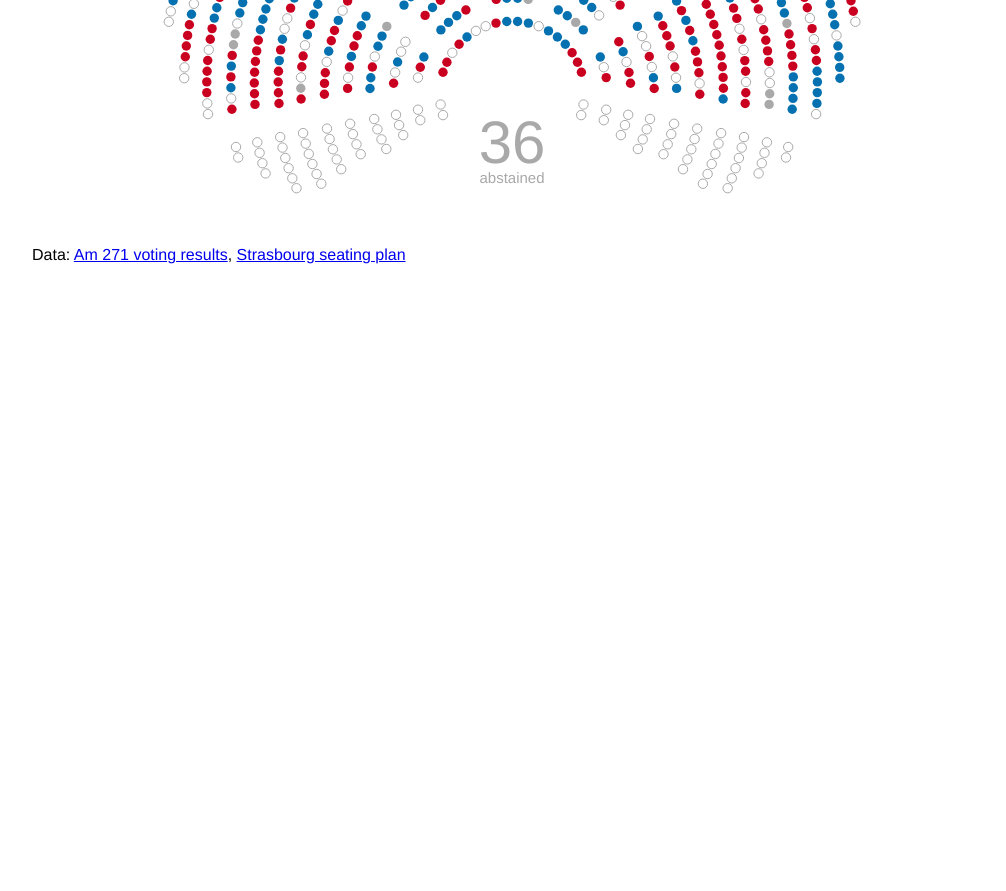
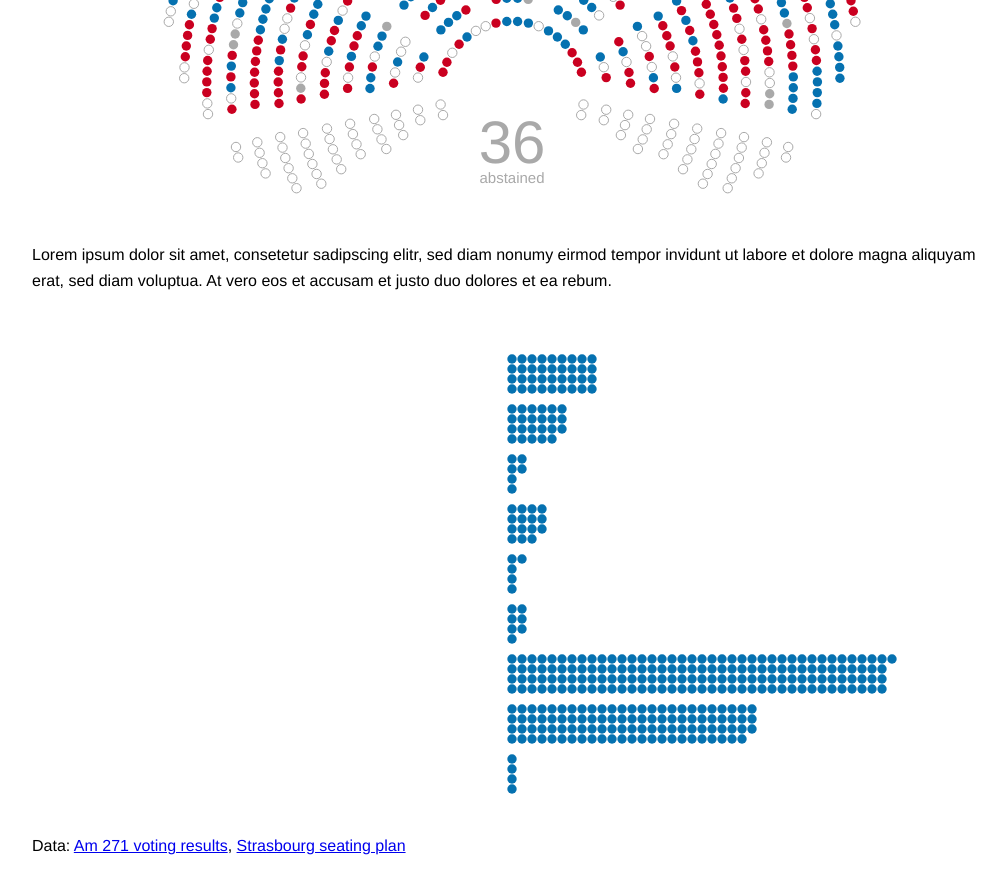
Before and after one commit to stekhn/eu-parliament-votes, a website built with webpack: page src/index.html in a window 1280 px wide. Shown: the part 547-1438 px from the top of the page, without its empty margins (128-1134 px from the left). Before the commit the page ends 847 px from the top, so only its background shows below. Built offline with nearby package versions, Linux system fonts and the light colour scheme.

Commit message:
Add dotted bar chart

```diff
--- a/src/index.html
+++ b/src/index.html
@@ -13,7 +13,11 @@
         <p>It's a dark day for the freedom of the internet. The EU parliament has passed the controversial copyright directive, including Article 13 (“upload filters”) and  Article 11 (“link tax”). MEPs refused to even consider amendments. The results of the final vote: 348 in favor, 274 against.</p>
       </header>
       <section class="hemicycle">
-        <aside class="tooltip"></aside>
+        <aside class="hemicycle-tooltip"></aside>
+      </section>
+      <p>Lorem ipsum dolor sit amet, consetetur sadipscing elitr, sed diam nonumy eirmod tempor invidunt ut labore et dolore magna aliquyam erat, sed diam voluptua. At vero eos et accusam et justo duo dolores et ea rebum.</p>
+      <section class="barchart">
+        <aside class="barchart-tooltip"></aside>
       </section>
       <footer class="legend">
         <p>Data: <a href="http://www.europarl.europa.eu/sides/getDoc.do?pubRef=-//EP//NONSGML+PV+20190326+RES-RCV+DOC+PDF+V0//DE&language=DE">Am 271 voting results</a>, <a href="https://www.br.de/nachrichten/bayern/aktueller-bayerntrend-csu-nur-noch-bei-33-prozent,R5WHGls">Strasbourg seating plan</a></p>
--- a/src/scripts/main.js
+++ b/src/scripts/main.js
@@ -1,6 +1,7 @@
 import '../styles/main.scss';
 
 import hemicycle from './modules/hemicycle';
+import barchart from './modules/barchart';
 
 import members from '../data/members.json';
 import seats from '../data/seats.json';
@@ -14,6 +15,10 @@ function init() {
     votes,
     flags
   });
+
+  barchart.init({
+    votes
+  });
 }
 
 document.addEventListener('DOMContentLoaded', init, false);
--- /dev/null
+++ b/src/scripts/modules/barchart.js
@@ -0,0 +1,145 @@
+import * as d3 from 'd3';
+
+export default (function() {
+  let config = {
+    container: '.barchart',
+    tooltip: '.barchart-tooltip',
+    width: 960,
+    height: 500,
+    margin: 50
+  };
+
+  let chart = {};
+  let data = {};
+
+  function init(_data, _config) {
+    config = Object.assign(config, _config);
+    data = _data;
+    render();
+  }
+
+  function render() {
+    chart.$container = d3.select(config.container);
+    chart.$tooltip = d3.select(config.tooltip);
+
+    chart.$svg = chart.$container
+      .append('svg')
+      .attr('width', '100%')
+      .attr('height', '100%')
+      .attr('preserveAspectRatio', 'xMinYMin meet')
+      .attr('viewBox', `0 0 ${config.width} ${config.height}`);
+
+    chart.bounds = chart.$container.node().getBoundingClientRect();
+
+    chart.xScale = d3
+      .scaleLinear()
+      .domain([0, config.width])
+      .range([0, chart.bounds.width]);
+
+    chart.yScale = d3.scaleLinear()
+      .domain([0, config.height])
+      .range([0, chart.bounds.height]);
+
+    const groups = Object.assign(
+      Object.keys(data.votes.yesVotes),
+      Object.keys(data.votes.noVotes),
+      Object.keys(data.votes.abstentions)
+    );
+
+    chart.$groups = chart.$svg.append('g')
+      .selectAll('g')
+      .data(groups)
+      .enter()
+      .append('g')
+      .attr('data-group', d => d)
+      .attr('transform', (d, i) => `translate(0, ${++i * 50})`)
+      .each(function (d) {
+        const $group = d3.select(this);
+        const chunkedVotes = chunkArray(data.votes.yesVotes[d], 4);
+
+        chunkedVotes.forEach((votes, row) => {
+          votes.forEach((vote, column) => {
+            $group.append('circle')
+              .attr('r', 4.7)
+              .attr('cx', (config.width / 2) + (column * 10))
+              .attr('cy', row * 10)
+              .attr('fill', '#0571b0');
+          });
+        });
+      });
+  }
+
+  // function showTooltip(d) {
+  //   if (d.member) {
+  //     const element = d3.select(this);
+  //     const x = parseInt(element.attr('cx'));
+  //     const offsetX = chart.xScale(x) - 150;
+  //     const y = parseInt(element.attr('cy'));
+  //     const offsetY = chart.yScale(y) - 110;
+
+  //     element.attr('stroke', 'black');
+  //     element.attr('stroke-width', 2);
+
+  //     chart.$tooltip.html(() => {
+  //       return `
+  //         <img src="http://www.europarl.europa.eu/mepphoto/${d.member.id_mep}.jpg">
+  //         <p>
+  //           <strong>${d.member.name} ${d.member.surname}</strong>
+  //           ${data.flags.filter(f => f.code.toLowerCase() == d.member.country_code)[0].emoji}
+  //           ${d.member.name.length + d.member.surname.length < 18 ? '<br>' : '/ '}
+  //           ${d.member.group_code}
+  //         </p>
+  //       `;
+  //     });
+
+  //     chart.$tooltip
+  //       .style('display', 'block')
+  //       .style(
+  //         'border-bottom',
+  //         `4px solid ${getGroupColor(d.member.group_code)}`
+  //       )
+  //       .style('left', `${offsetX}px`)
+  //       .style('top', `${offsetY}px`);
+  //   }
+  // }
+
+  // function hideTooltip(d) {
+  //   if (d.member) {
+  //     const element = d3.select(this);
+
+  //     element.attr('stroke', 'none');
+  //     chart.$tooltip.style('display', 'none');
+  //   }
+  // }
+
+  // function getGroupColor(name) {
+  //   const groupColors = {
+  //     'PPE': '#003C78',
+  //     'S&D': '#C80000',
+  //     'ECR': '#0082FF',
+  //     'ALDE': '#FFAA00',
+  //     'Verts/ALE': '#009900',
+  //     'GUE/NGL': '#460000',
+  //     'EFDD': '#8B9FA0',
+  //     'ENF': '#9B20A9',
+  //     'NI': '#666666'
+  //   };
+
+  //   return groupColors[name] || '#a9a9a9';
+  // }
+
+  function chunkArray(arr, chunkCount) {
+    const chunks = [];
+    while(arr.length) {
+      const chunkSize = Math.ceil(arr.length / chunkCount--);
+      const chunk = arr.slice(0, chunkSize);
+      chunks.push(chunk);
+      arr = arr.slice(chunkSize);
+    }
+    return chunks;
+  }
+
+  return {
+    init
+  };
+})();
--- a/src/scripts/modules/hemicycle.js
+++ b/src/scripts/modules/hemicycle.js
@@ -3,7 +3,7 @@ import * as d3 from 'd3';
 export default (function() {
   let config = {
     container: '.hemicycle',
-    tooltip: '.tooltip',
+    tooltip: '.hemicycle-tooltip',
     width: 960,
     height: 500,
     margin: 50
--- a/src/styles/main.scss
+++ b/src/styles/main.scss
@@ -24,7 +24,7 @@ article {
   cursor: pointer;
 }
 
-.tooltip {
+.hemicycle-tooltip {
   text-align: left;
   display: none;
   position: absolute;
```
